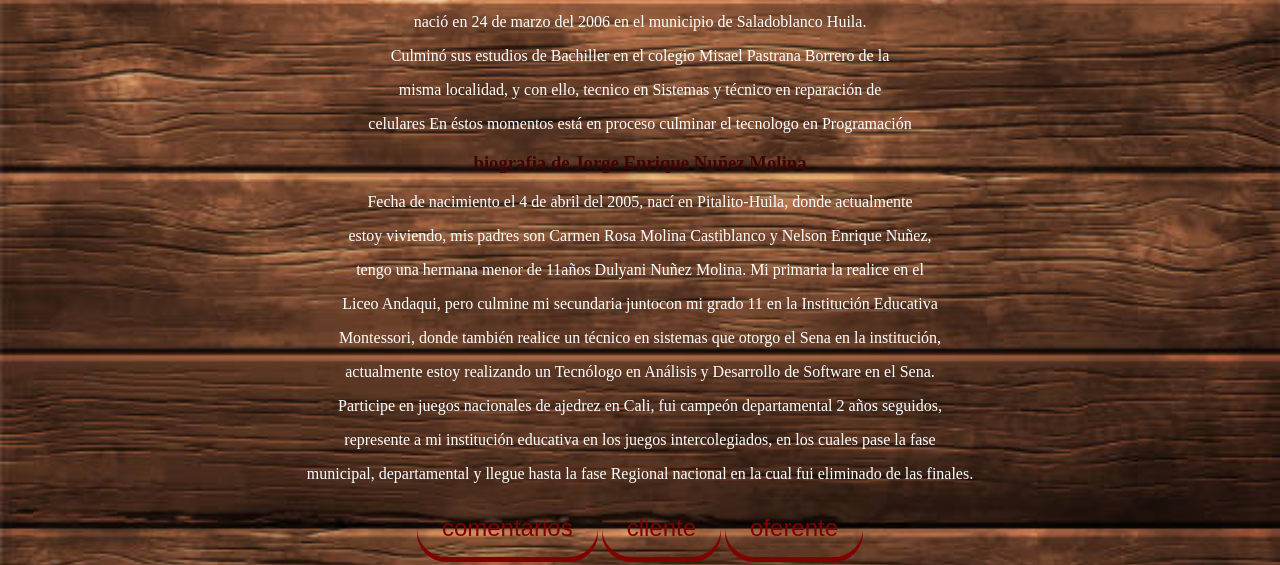
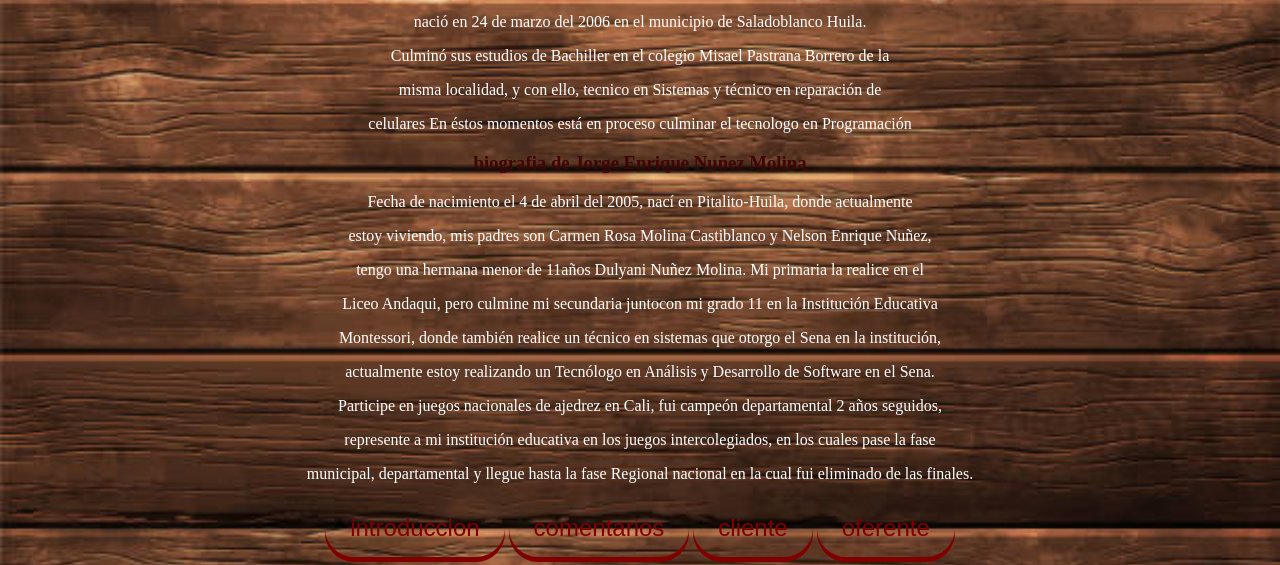
Before and after one commit to 4Nunez4/proyecto_sena, a plain HTML site: page Evaluacion_de_requisitos/requisitos.html in a window 1280 px wide. Shown: the part 538-1103 px from the top of the page. Drawn offline with Linux system fonts and the light colour scheme.

Commit message:
introduccion

```diff
--- /dev/null
+++ b/Evaluacion_de_requisitos/introduccion.css
@@ -0,0 +1,27 @@
+.button1 {
+    display: inline-block;
+    padding: 15px 25px;
+    font-size: 24px;
+    cursor: pointer;
+    text-align: center;
+    text-decoration: none;
+    outline: none;
+    list-style: none;
+    background-color: #9184ae00;/*primer color */
+    border: none;
+    border-radius: 30px;
+    box-shadow: 0 5px #800000; }/*segunda margen */
+  .button1:hover {background-color: #3c0101}/*segundo color */
+  .button1:active {
+  background-color: #690e0e; /* nose */
+  box-shadow: 0 10px #800000;/* nose para que */
+  transform: translateY(4px);
+  }
+.raya{
+      text-decoration: none;/*para quitar la raya baja de el link */
+    }
+.fondo{
+      background-image: url(./img/1000_F_572180546_LnklEWgI5n413HvqsPDDw5tOEeQZjvVY.jpg);
+      background-repeat: no-repeat;/* no repetir la imag*/
+      background-attachment: fixed;
+      background-size: cover;/**/  }
--- a/Evaluacion_de_requisitos/oferente.css
+++ b/Evaluacion_de_requisitos/oferente.css
@@ -24,5 +24,5 @@ transform: translateY(4px);
     background-image: url(./img/1000_F_572180546_LnklEWgI5n413HvqsPDDw5tOEeQZjvVY.jpg);
     background-repeat: no-repeat;/* no repetir la imag*/
     background-attachment: fixed;
-    background-size: cover;/**/  }
-h1{color: #410404;}
+    background-size: cover;/**/
+  }
--- a/Evaluacion_de_requisitos/requisitos.html
+++ b/Evaluacion_de_requisitos/requisitos.html
@@ -35,9 +35,11 @@
     </center>
     </div>
     <center>
+       <button class="button1"><li><a href="introduccion.htm" class="raya" style="color: #800000;">introduccion</a></li></button>
        <button class="button1"><li><a href="comentarios.html" class="raya" style="color: #800000;">comentarios</a></li></button>
        <button class="button1"><li><a href="cliente.html" class="raya" style="color: #800000;">cliente</a></li></button>
        <button class="button1"><li><a href="oferente.html" class="raya" style="color: #800000;">oferente</a></li></button>
+
     </center>
 </body>
 </html>
```
Also changed, not shown: Evaluacion_de_requisitos/introduccion.htm (added, +14 -0 lines).
